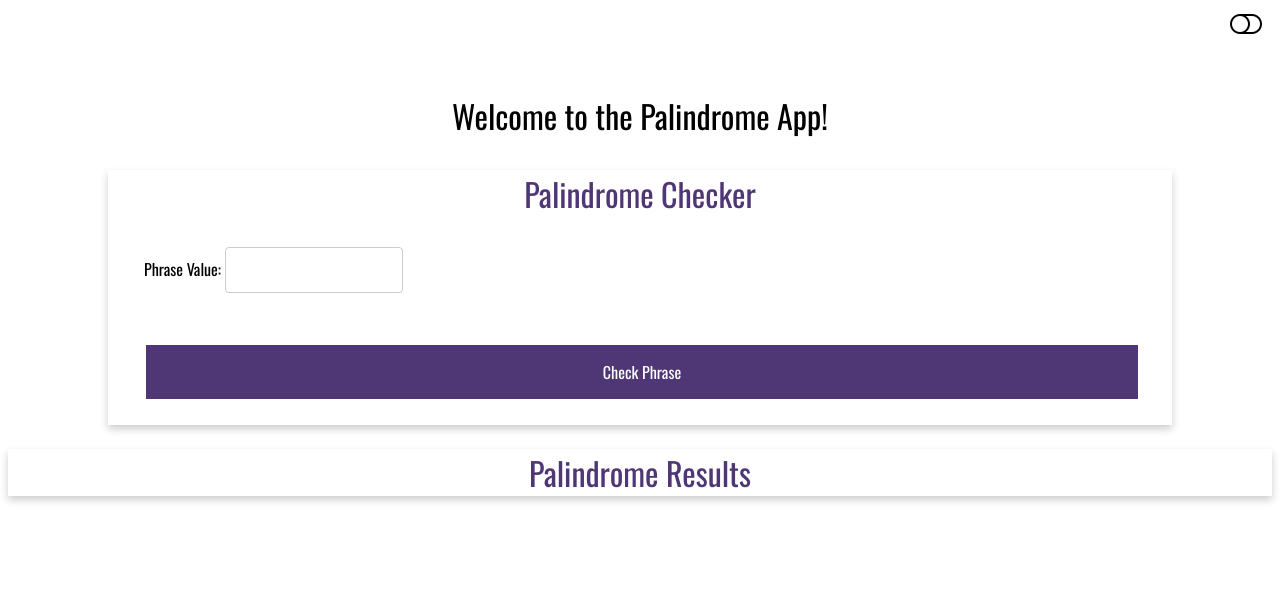
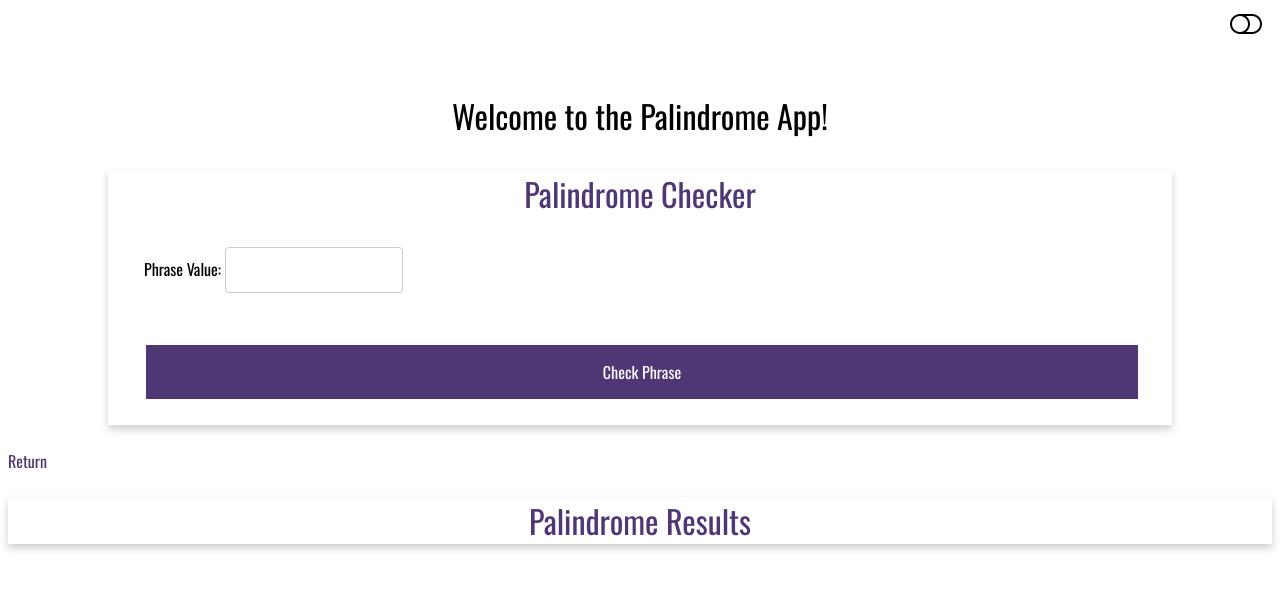
Before and after one commit to mwalker06/web-330, a plain HTML site: page week-2/walker-palindrome.html in a window 1280 px wide. Drawn offline with nearby package versions, Linux system fonts and the light colour scheme; files whose address does not match are found by name.

Commit message:
added link to return home on palindrome.html week-2

```diff
--- a/week-2/walker-palindrome.html
+++ b/week-2/walker-palindrome.html
@@ -46,6 +46,8 @@
             </div>
         </div>
     </div><br>
+    <a class="return-home" href="../index.html">Return</a>
+    <br><br>
 
     <!--For displaying The Results-->
     <div class="card">
```
